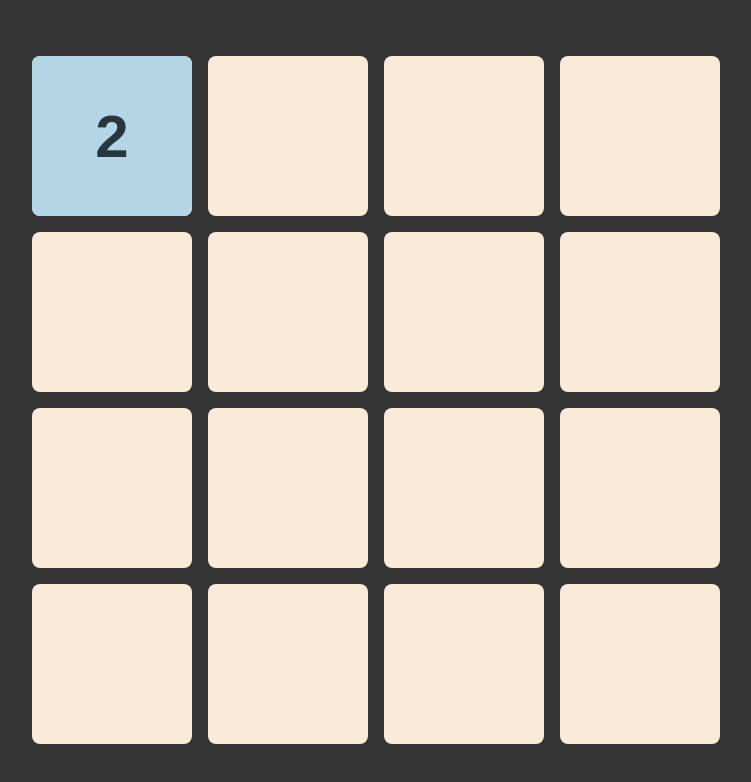
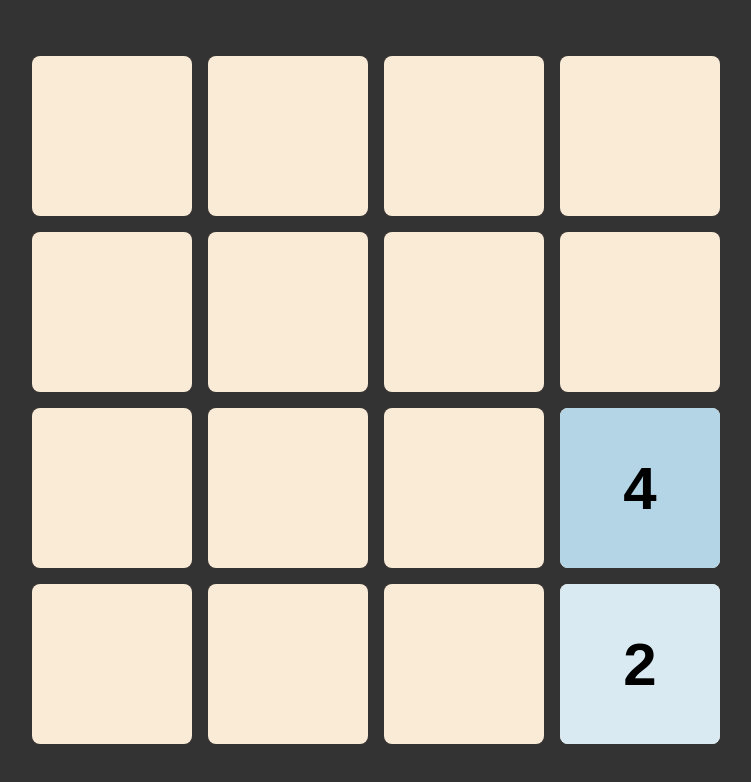
Before and after one commit to NavidJalilian/2048-js-project, a plain HTML site: page index.html in a window 1280 px wide. Shown: the whole page, without its empty margins (264-1015 px from the left). Drawn offline with Linux system fonts and the light colour scheme.

Commit message:
adding tile for game start state is done

```diff
--- a/Grid.js
+++ b/Grid.js
@@ -36,6 +36,13 @@ class Cell {
   get tile() {
     return this.#tile;
   }
+  set tile(val) {
+    this.#tile = val;
+    if (val == null) return;
+
+    this.#tile.x = this.#x;
+    this.#tile.y = this.#y;
+  }
 }
 
 function createCellElements(gridElement) {
--- /dev/null
+++ b/Tile.js
@@ -0,0 +1,36 @@
+export default class Tile {
+  #tileElement;
+  #x;
+  #y;
+  #value;
+  constructor(gameBoard, value = Math.random() > 0.5 ? 2 : 4) {
+    this.#tileElement = document.createElement("div");
+    this.#tileElement.classList.add("tile");
+    gameBoard.append(this.#tileElement);
+    this.value = value;
+  }
+  set value(v) {
+    this.#value = v;
+    this.#tileElement.textContent = v;
+    const power = Math.log2(v);
+    const backgroundLightness = 100 - power * 10;
+    this.#tileElement.style.setProperty(
+      "--bg-lightness",
+      `${backgroundLightness}%`
+    );
+    this.#tileElement.style.setProperty(
+      "--text-lightness",
+      `${backgroundLightness <= 50 ? 90 : 10}%`
+    );
+  }
+
+  set x(value) {
+    this.#x = value;
+
+    this.#tileElement.style.setProperty("--x", value);
+  }
+  set y(value) {
+    this.#y = value;
+    this.#tileElement.style.setProperty("--y", value);
+  }
+}
--- a/app.js
+++ b/app.js
@@ -1,5 +1,7 @@
 import Grid from "./Grid.js";
+import Tile from "./Tile.js";
 const gameBoard = document.querySelector(".game-board");
 const grid = new Grid(gameBoard);
-// grid.randomEmtyCell().tile=new Tile(gameBoard);
-console.log(grid.randomEmptyCell());
+grid.randomEmptyCell().tile = new Tile(gameBoard);
+grid.randomEmptyCell().tile = new Tile(gameBoard);
+console.log(grid);
--- a/index.html
+++ b/index.html
@@ -10,7 +10,6 @@
   </head>
   <body>
     <div class="game-board">
-      <div class="tile">2</div>
     </div>
   </body>
 </html>
--- a/styles.css
+++ b/styles.css
@@ -38,7 +38,7 @@ body {
   --x: 0;
   --y: 0;
   --bg-lightness: 80%;
-  --txt-lightness: 20%;
+  --text-lightness: 20%;
   position: absolute;
   display: flex;
   justify-content: center;
```
